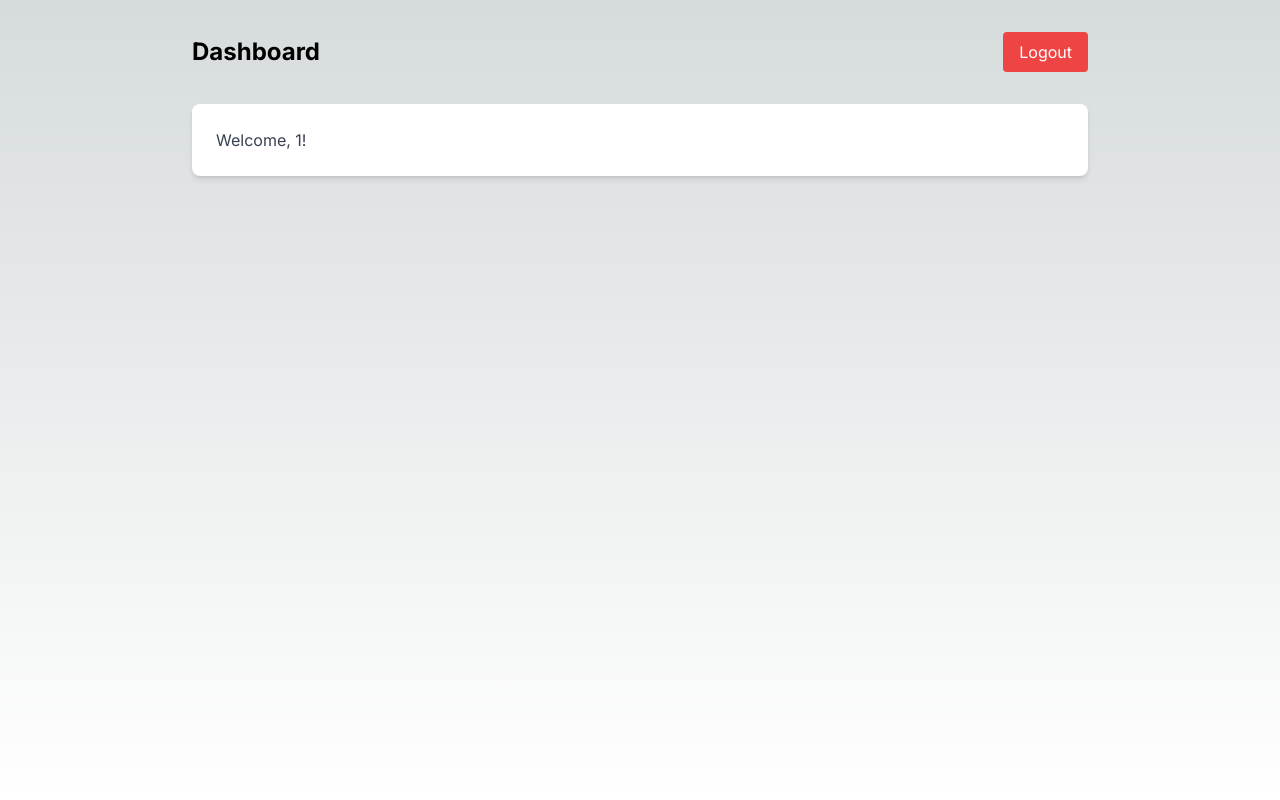
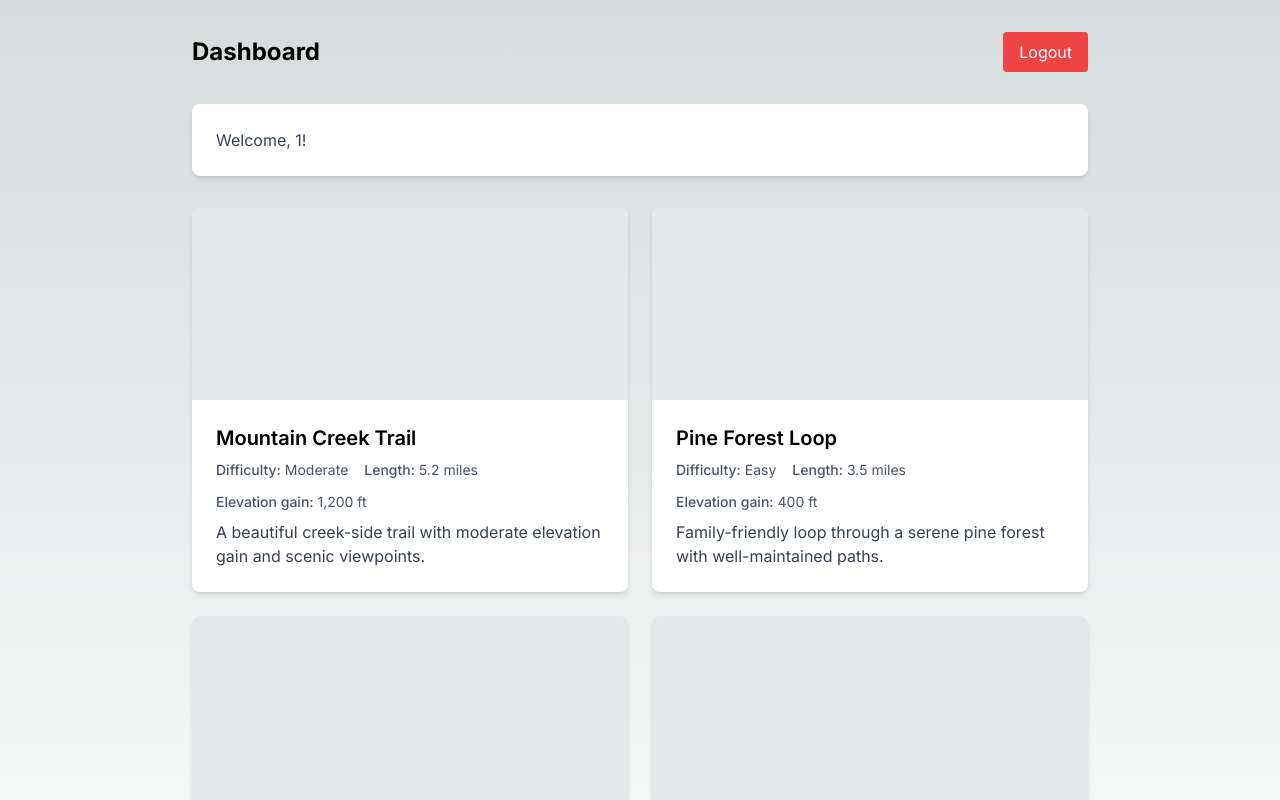
Before and after one commit to timonschramm/Hyking, a Next.js app in the folder nextjs-fastapi/: page /dashboard in a window 1280 px wide. Shown: the top 800 px of the page. Built offline with nearby package versions, Linux system fonts and the light colour scheme; sample sign-in values are in the browser's storage.

Commit message:
feature: dashboard mock cards

```diff
--- a/nextjs-fastapi/app/dashboard/page.tsx
+++ b/nextjs-fastapi/app/dashboard/page.tsx
@@ -46,8 +46,61 @@ export default function DashboardPage() {
             Logout
           </button>
         </div>
-        <div className="bg-white p-6 rounded-lg shadow-md">
+        <div className="bg-white p-6 rounded-lg shadow-md mb-8">
           <p className="text-gray-700">Welcome, {email}!</p>
+        </div>
+
+        {/* Hiking Trails Grid */}
+        <div className="grid grid-cols-1 md:grid-cols-2 gap-6">
+          {[
+            {
+              name: "Mountain Creek Trail",
+              difficulty: "Moderate",
+              length: "5.2 miles",
+              elevation: "1,200 ft",
+              description: "A beautiful creek-side trail with moderate elevation gain and scenic viewpoints."
+            },
+            {
+              name: "Pine Forest Loop",
+              difficulty: "Easy",
+              length: "3.5 miles",
+              elevation: "400 ft",
+              description: "Family-friendly loop through a serene pine forest with well-maintained paths."
+            },
+            {
+              name: "Eagle Peak Summit",
+              difficulty: "Hard",
+              length: "8.7 miles",
+              elevation: "3,100 ft",
+              description: "Challenging trail leading to panoramic views from Eagle Peak summit."
+            },
+            {
+              name: "Lakeside Nature Walk",
+              difficulty: "Easy",
+              length: "2.8 miles",
+              elevation: "150 ft",
+              description: "Peaceful lakeside trail perfect for bird watching and nature photography."
+            }
+          ].map((trail, index) => (
+            <div key={index} className="bg-white rounded-lg shadow-md overflow-hidden">
+              <div className="h-48 bg-gray-200"></div>
+              <div className="p-6">
+                <h3 className="text-xl font-semibold mb-2">{trail.name}</h3>
+                <div className="flex gap-4 mb-3">
+                  <span className="text-sm text-gray-600">
+                    <span className="font-medium">Difficulty:</span> {trail.difficulty}
+                  </span>
+                  <span className="text-sm text-gray-600">
+                    <span className="font-medium">Length:</span> {trail.length}
+                  </span>
+                </div>
+                <p className="text-sm text-gray-600 mb-2">
+                  <span className="font-medium">Elevation gain:</span> {trail.elevation}
+                </p>
+                <p className="text-gray-700">{trail.description}</p>
+              </div>
+            </div>
+          ))}
         </div>
       </div>
     </div>
```
